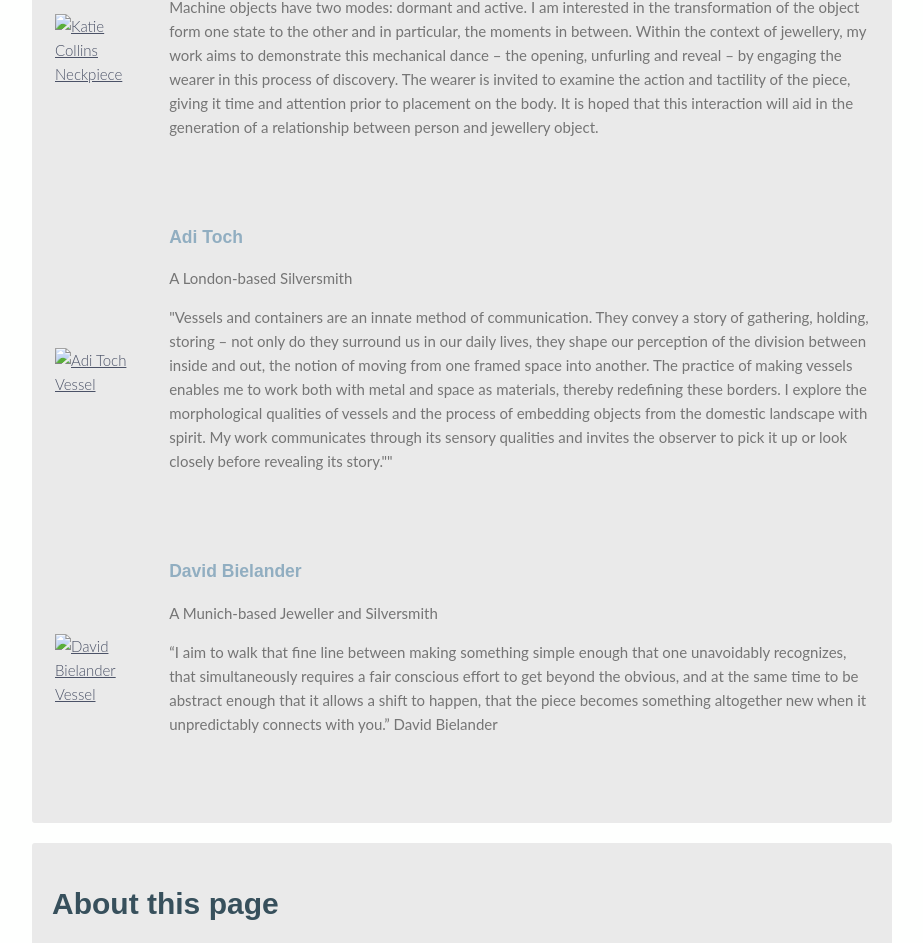
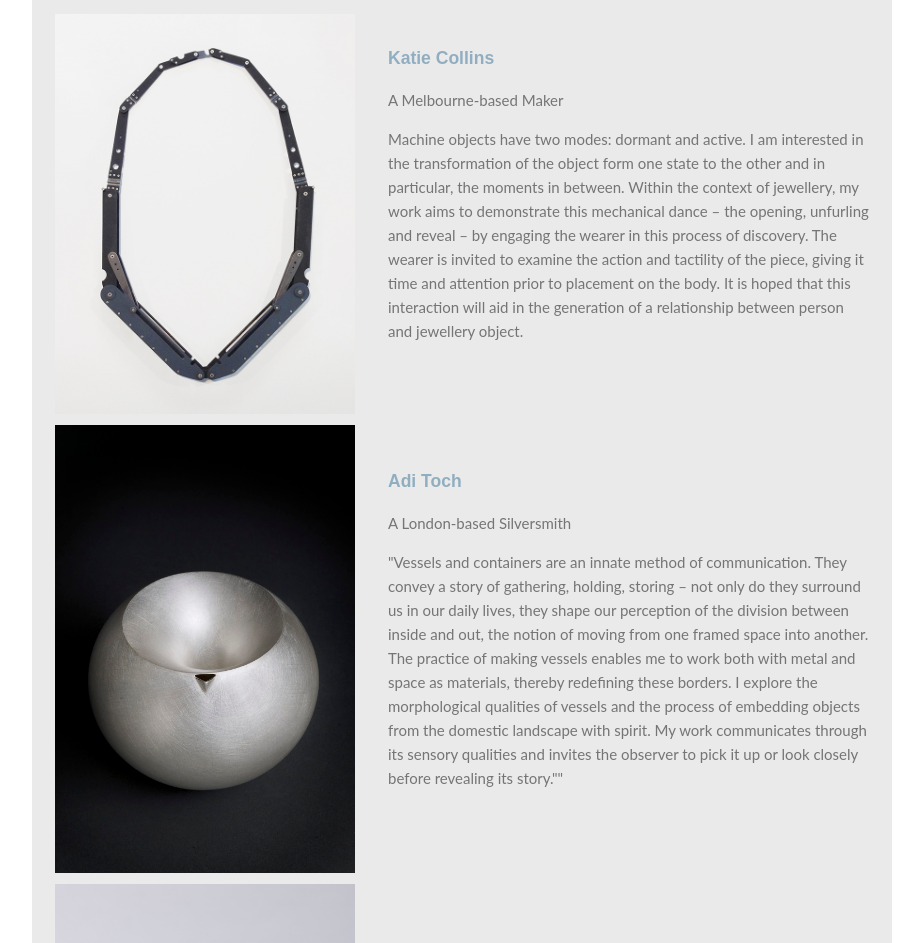
Before and after one commit to michael-w0ng/profile, a plain HTML site: page index.html in a window 1280 px wide. Shown: the part 693-1636 px from the top of the page, without its empty margins (178-1101 px from the left). Drawn offline with Linux system fonts and the light colour scheme; the site is published under a folder, as on GitHub Pages, so addresses that start at the root find nothing.

Commit message:
make my profile prettier

```diff
--- a/index.html
+++ b/index.html
@@ -14,7 +14,7 @@
   <div class="container">
 
     <div class="card" id="titles">
-      <img src="/images/mwprofile.jpg" alt="Michael's Profile Picture" width=180px class="img-round">
+      <img src="images/mwprofile.jpg" alt="Michael's Profile Picture" width=180px class="img-round">
 
       <h1>Michael Wong </h1>
       <h2>Silversmith and Programmer (kinda)</h2>
@@ -42,7 +42,7 @@
       <table>
         <tr>
           <td>
-            <a href="https://katiecollins.com.au/" target="_blank"><img src="/images/katie_collins.jpg" alt="Katie Collins Neckpiece" width=300px></a>
+            <a href="https://katiecollins.com.au/" target="_blank"><img src="images/katie_collins.jpg" alt="Katie Collins Neckpiece" width=300px></a>
           </td>
           <td id="para">
             <h3>Katie Collins</h3>
@@ -60,7 +60,7 @@
         </tr>
         <tr>
           <td>
-            <a href="http://aditoch.com/" target="_blank"><img src="/images/adi_toch.jpg" alt="Adi Toch Vessel" width=300px></a>
+            <a href="http://aditoch.com/" target="_blank"><img src="images/adi_toch.jpg" alt="Adi Toch Vessel" width=300px></a>
           </td>
           <td id="para">
             <h3>Adi Toch</h3>
@@ -79,7 +79,7 @@
         </tr>
         <tr>
           <td>
-            <a href="https://galleryfunaki.com.au/artists/david-bielander/" target="_blank"><img src="/images/david_bielander.jpg" alt="David Bielander Vessel" width=300px></a>
+            <a href="https://galleryfunaki.com.au/artists/david-bielander/" target="_blank"><img src="images/david_bielander.jpg" alt="David Bielander Vessel" width=300px></a>
           </td>
           <td id="para">
             <h3>David Bielander</h3>
```
Also changed, not shown: 2 other files.
